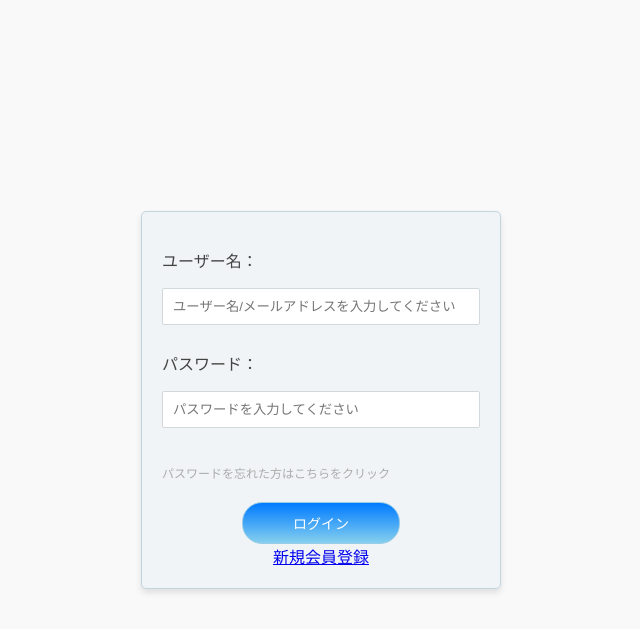
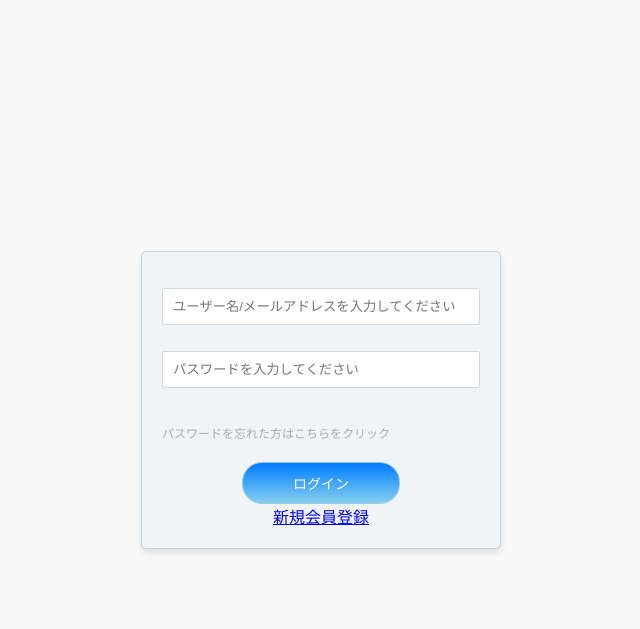
Before and after one commit to kto2myk/Ganger, a Flask app: page /login in a window 1280 px wide. Shown: the top 629 px of the page, without its empty margins (319-959 px from the left). Run offline with Flask 3, Linux system fonts and the light colour scheme.

Commit message:
login.html編集

```diff
--- a/Ganger/app/static/css/style.css
+++ b/Ganger/app/static/css/style.css
@@ -5,6 +5,7 @@
     display: flex;
     width: 100%;
     height: 10%;
+    background-color: azure;
 }
 .footer_container {
     display: flex;
--- a/Ganger/app/templates/login.html
+++ b/Ganger/app/templates/login.html
@@ -4,6 +4,7 @@
 <head>
     <meta charset="utf-8">
     <meta name="viewport" content="width=device-width, initial-scale=1.0">
+
     <title>ログイン</title>
     <style>
         body {
@@ -123,12 +124,10 @@
 
 <body>
     <div class="wrapper">
-        <form action="/chaos/EvilEmail.html" method="post">
+        <form action="/Ganger/app/view/app.py" method="post">
             <div class="loginBox">
                 <div class="loginBoxCenter">
-                    <p><label for="text">ユーザー名：</label></p>
                     <p><input type="text" id="text" name="identifier" class="loginInput" required placeholder="ユーザー名/メールアドレスを入力してください" /></p>
-                    <p><label for="password">パスワード：</label></p>
                     <p><input type="password" id="password" name="password" class="loginInput" required placeholder="パスワードを入力してください" /></p>
                     <p><a class="forgetLink" href="#">パスワードを忘れた方はこちらをクリック</a></p>
                 </div>
```
